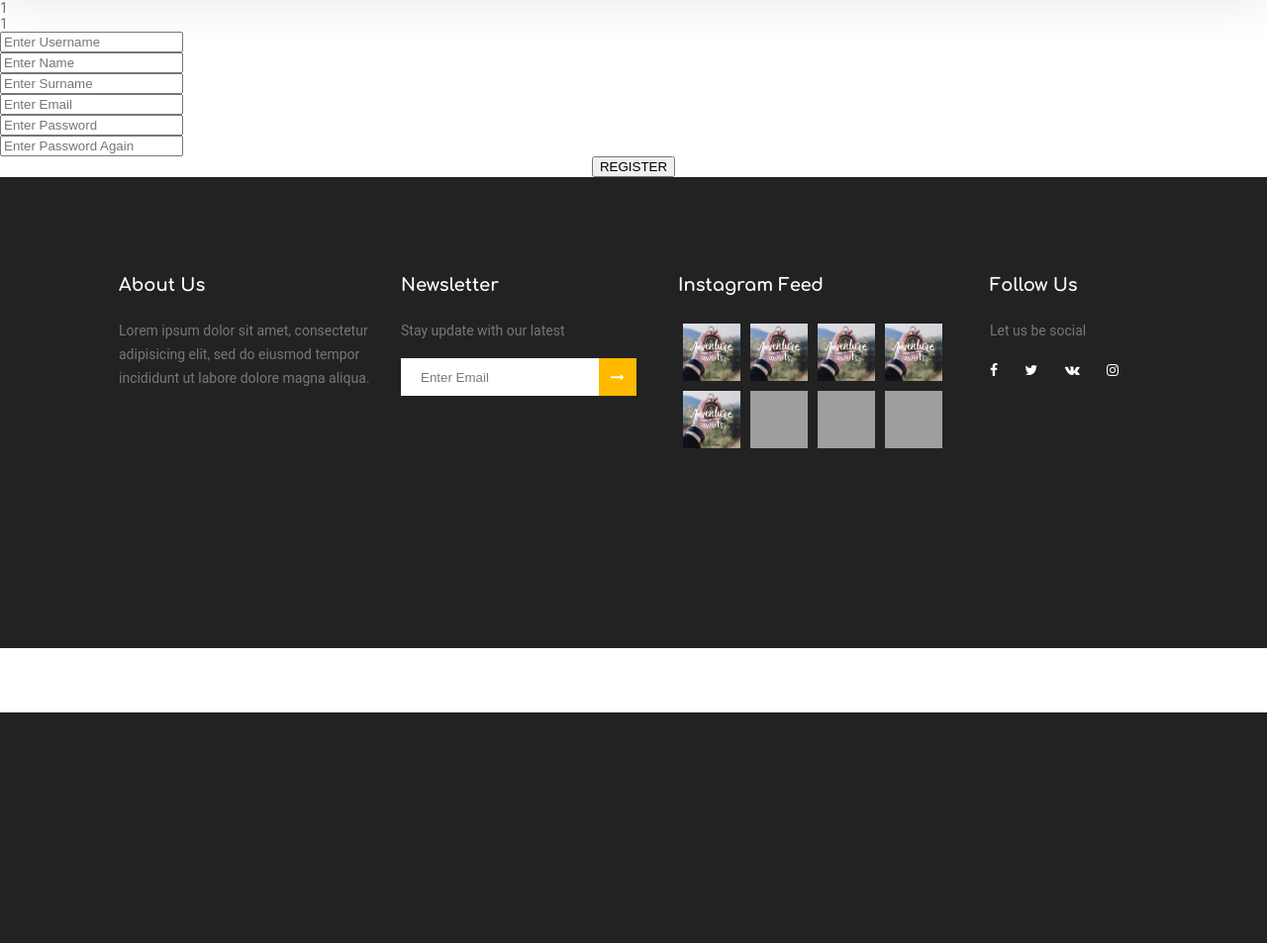
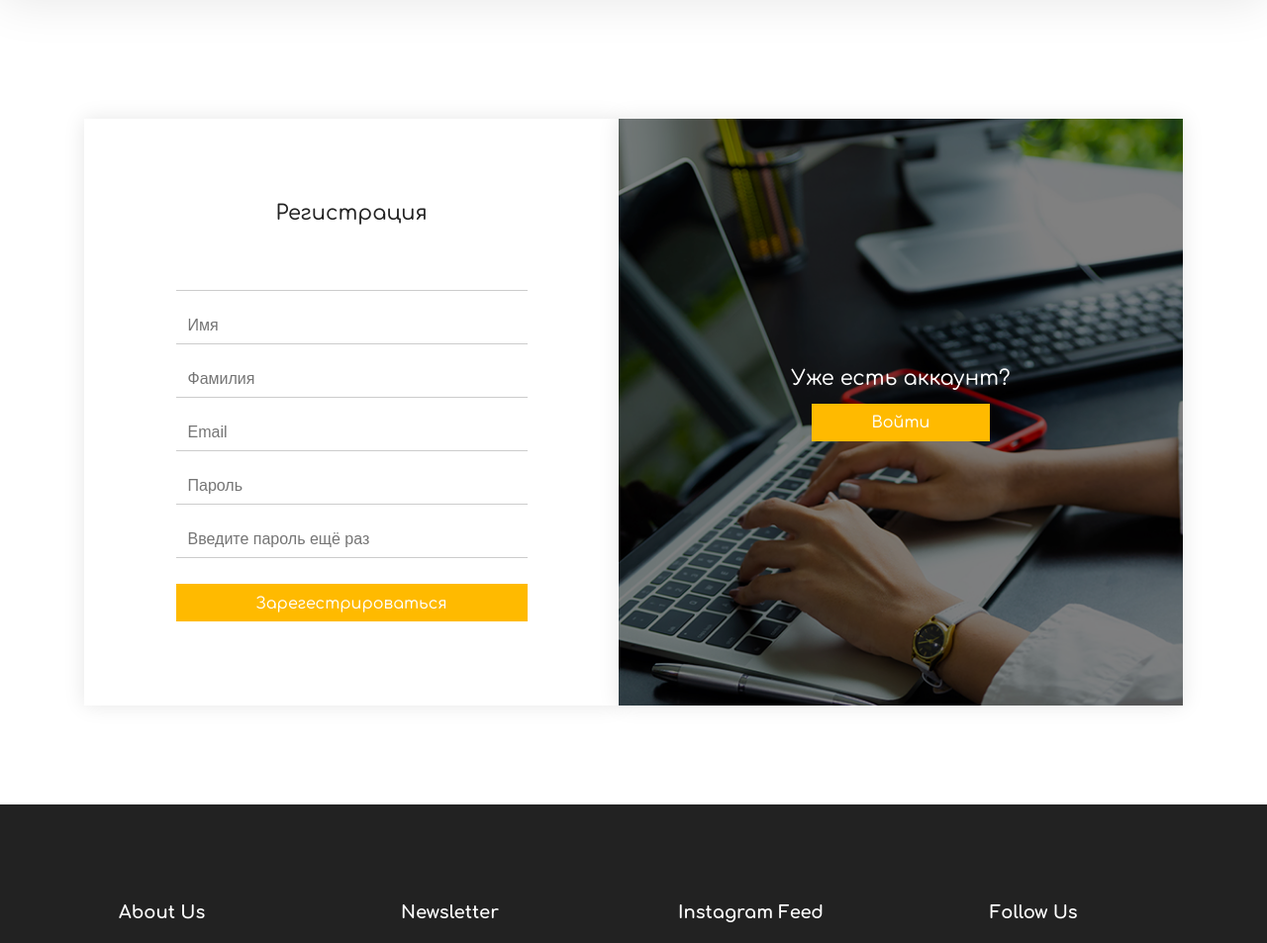
Before and after one commit to Velnbur/GuitarPower1, a Django app: page /profile/register/ in a window 1280 px wide. Shown: the part 80-1033 px from the top of the page at 99% size. Before the commit the page ends 800 px from the top, so only its background shows below. Run offline with Django 3.2, Linux system fonts and the light colour scheme; some libraries are stand-ins or nearby versions; grey boxes are pictures that could not be loaded.

Commit message:
registration page frontend

```diff
--- a/mysite/ProfileApp/forms.py
+++ b/mysite/ProfileApp/forms.py
@@ -28,38 +28,50 @@ class UserLoginForm(AuthenticationForm):
 class RegistrationForm(UserCreationForm):
     email = forms.EmailField(
         widget=(forms.TextInput(attrs={
-            "placeholder": "Enter Email",
-            'class': ''
+            'class': 'registration-input',
+            'placeholder': 'Email',
+            'onfocus': 'this.placeholder=""',
+            'onblur': 'this.placeholder="Email"'
         })))
     username = forms.CharField(
         widget=(forms.TextInput(
             attrs={
-                "placeholder": "Enter Username",
-                'class': ''
+                'class': 'registration-input',
+                'placeholder': 'Логин',
+                'onfocus': 'this.placeholder=""',
+                'onblur': 'this.placeholder="Логин"'
             })))
     first_name = forms.CharField(
         widget=(forms.TextInput(
             attrs={
-                "placeholder": "Enter Name",
-                'class': ''
+                'class': 'registration-input',
+                'placeholder': 'Имя',
+                'onfocus': 'this.placeholder=""',
+                'onblur': 'this.placeholder="Имя"'
             })))
     last_name = forms.CharField(
         widget=(forms.TextInput(
             attrs={
-                "placeholder": "Enter Surname",
-                'class': ''
+                'class': 'registration-input',
+                'placeholder': 'Фамилия',
+                'onfocus': 'this.placeholder=""',
+                'onblur': 'this.placeholder="Фамилия"'
             })))
     password1 = forms.CharField(
         widget=(forms.PasswordInput(
             attrs={
-                "placeholder": "Enter Password",
-                'class': ''
+                'class': 'registration-input',
+                'placeholder': 'Пароль',
+                'onfocus': 'this.placeholder=""',
+                'onblur': 'this.placeholder="Пароль"'
             })))
     password2 = forms.CharField(
         widget=(forms.PasswordInput(
             attrs={
-                "placeholder": "Enter Password Again",
-                'class': ''
+                'class': 'registration-input',
+                'placeholder': 'Введите пароль ещё раз',
+                'onfocus': 'this.placeholder=""',
+                'onblur': 'this.placeholder="Введите пароль ещё раз"'
             })))
 
     class Meta:
--- a/mysite/static/css/main.css
+++ b/mysite/static/css/main.css
@@ -1501,7 +1501,7 @@ footer p {
     box-shadow: 0 0 20px rgba(0, 0, 0, 0.1)
 }
 
-.form-container {
+.login-form-container {
     width: 385px;
     height: 100%;
     margin: 0 auto;
@@ -1512,7 +1512,7 @@ footer p {
     padding: 0 15px;
 }
 
-.form-container h2 {
+.login-form-container h2 {
     margin: 0 0 30px 0;
 }
 
@@ -1557,7 +1557,7 @@ footer p {
     filter: brightness(70%);
 }
 
-.form-container a {
+.login-form-container a {
     margin: 20px 0 0 0;
     cursor: pointer;
     text-decoration: none;
@@ -1576,11 +1576,165 @@ footer p {
     margin: 15px 0 30px 0;
 }
 
+
 /*========= END login body =========*/
 
 /*-=-=-=-=-=-=-=-= END login file =-=-=-=-=-=-=-=-*/
 
 
+
+/*-=-=-=-=-=-=-=-= START registration file =-=-=-=-=-=-=-=-*/
+
+/*========= START registration body =========*/
+
+.registration-section {
+    margin: 200px 0 100px 0;
+    width: 100%;
+}
+
+.registration {
+    max-width: 1140px;
+    width: 100%;
+    margin: 0 auto;
+}
+
+.registration-inner {
+    display: flex;
+    position: relative;
+}
+
+.registration-img {
+    width: 50%;
+    margin: 0 15px 0 0;
+    box-shadow: 0 0 20px rgba(0, 0, 0, 0.1);
+    filter: brightness(50%);
+}
+
+.registration-img-panel {
+    position: absolute;
+    width: 50%;
+    margin: 0 15px 0 0;
+    right: 0;
+    height: 100%;
+}
+
+.registration-img-panel-inner {
+    margin: 0 auto;
+    width: 385px;
+    height: 100%;
+    display: flex;
+    justify-content: center;
+    align-items: center;
+    flex-direction: column;
+    padding: 0 15px;
+}
+
+.registration-img-panel-inner h2 {
+    color: white;
+}
+
+.registration-img-panel-inner a {
+    width: 180px;
+    text-decoration: none;
+    margin: 15px 0;
+    height: 38px;
+    line-height: 38px;
+    font-size: 1rem;
+    font-weight: 600;
+    font-weight: 500;
+    color: white;
+    background: #ffba00;
+    transition: all 0.3s;
+    text-align: center;
+    font-family: 'Comfortaa';
+    cursor: pointer;
+}
+
+.registration-img-panel-inner a:hover {
+    background: #ff9520;
+}
+
+.registration-img-panel-inner a:active {
+    filter: brightness(70%);
+}
+
+.registration-area {
+    width: 50%;
+    margin: 0 0 0 15px;
+    box-shadow: 0 0 20px rgba(0, 0, 0, 0.1)
+}
+
+.registration-form-container {
+    width: 385px;
+    height: 100%;
+    margin: 0 auto;
+    display: flex;
+    flex-direction: column;
+    justify-content: center;
+    align-items: center;
+    padding: 0 15px;
+}
+
+.registration-form-container h2 {
+    margin: 0 0 30px 0;
+}
+
+.registration-form {
+    display: flex;
+    flex-direction: column;
+    width: 100%;
+}
+
+.registration-input {
+    height: 38px;
+    padding: 6px 12px;
+    font-size: 1rem;
+    font-family: Arial;
+    font-weight: 500;
+    color: #495057;
+    border: none;
+    border-bottom: 1px solid #cccccc;
+    margin: 0 0 16px 0;
+}
+
+.registration-error {
+    color: red;
+    font-size: 13px;
+}
+
+.registration-button {
+    margin-top: 10px;
+    width: 100%;
+    line-height: 38px;
+    height: 38px;
+    border: none;
+    font-size: 1rem;
+    font-family: Arial;
+    font-weight: 500;
+    color: white;
+    background: #ffba00;
+    transition: all 0.3s;
+    font-family: 'Comfortaa';
+    cursor: pointer;
+}
+
+.registration-button:hover {
+    background: #ff9520;
+}
+
+.registration-button:active {
+    filter: brightness(70%);
+}
+
+.registration-form-container a {
+    margin: 20px 0 0 0;
+    cursor: pointer;
+    text-decoration: none;
+}
+
+/*========= END registration body =========*/
+
+/*-=-=-=-=-=-=-=-= END registration file =-=-=-=-=-=-=-=-*/
 
 
 @media(max-width: 1300px) {
--- a/mysite/templates/authentication/login.html
+++ b/mysite/templates/authentication/login.html
@@ -12,11 +12,11 @@
             <div class="login-img-panel">
                 <div class="login-img-panel-inner">
                     <h2>Впервые на нашем сайте?</h2>
-                    <a>Создать аккаунт</a>
+                    <a href="/profile/register/">Создать аккаунт</a>
                 </div>
             </div>
             <div class="login-area">
-                <div class="form-container">
+                <div class="login-form-container">
                     <h2>Вход</h2>
                     {% if form.errors %}
                     <p>Your username and password didn't match. Please try again.</p>
--- a/mysite/templates/authentication/registration.html
+++ b/mysite/templates/authentication/registration.html
@@ -1,25 +1,37 @@
 {% extends 'home.html' %}
+{% load static %}
 
 {% block title %}Registration{% endblock %}
 
 {% block content %}
-<p>1</p>
-<p>1</p>
-<p>1</p>
-<p>1</p>
-<p>1</p>
-<p>1</p>
-<p>1</p>
-<form action="" method="post" class = "contactForm">
+<section class="registration-section">
+    <div class="registration">
+        <div class="registration-inner">
+            <div class="registration-area">
+                <div class="registration-form-container">
+                    <h2>Регистрация</h2>
+                    <form action="" method="post" class="registration-form">
                         {% csrf_token %}
                         {% for form in registration_form %}
                         {{form.error}}
                         {% if form.errors %}
-    <p>Your username and password didn't match. Please try again.</p>
+                        <p class="registration-error">Your username and password didn't match. Please try again.</p>
                         {% endif %}
-    <p>{{form}}</p>
+                        {{form}}
                         {% endfor %}
-    <p align = "center"><input type="submit" value="REGISTER" class = "contactButton"></p>
+                        <button type="submit" class="registration-button">Зарегестрироваться</button>
                     </form>
+                </div>
+            </div>
+            <img src="{% static 'img/registration.jpg' %}" alt="" class="registration-img">
+            <div class="registration-img-panel">
+                <div class="registration-img-panel-inner">
+                    <h2>Уже есть аккаунт?</h2>
+                    <a href="/profile/login/">Войти</a>
+                </div>
+            </div>
+        </div>
+    </div>
+</section>
 
 {% endblock %}
```
Also changed, not shown: mysite/static/img/registration.jpg (added). Lines whose indentation alone changed are shown as unchanged.
